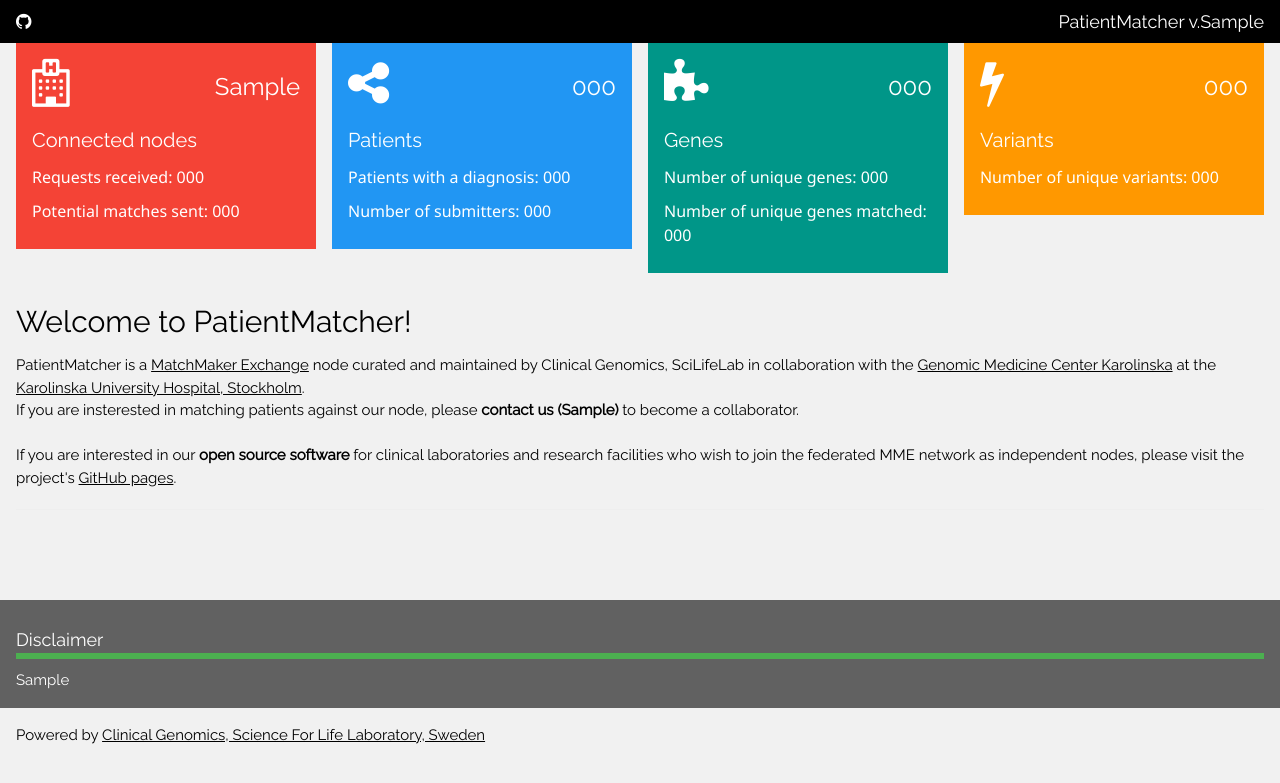
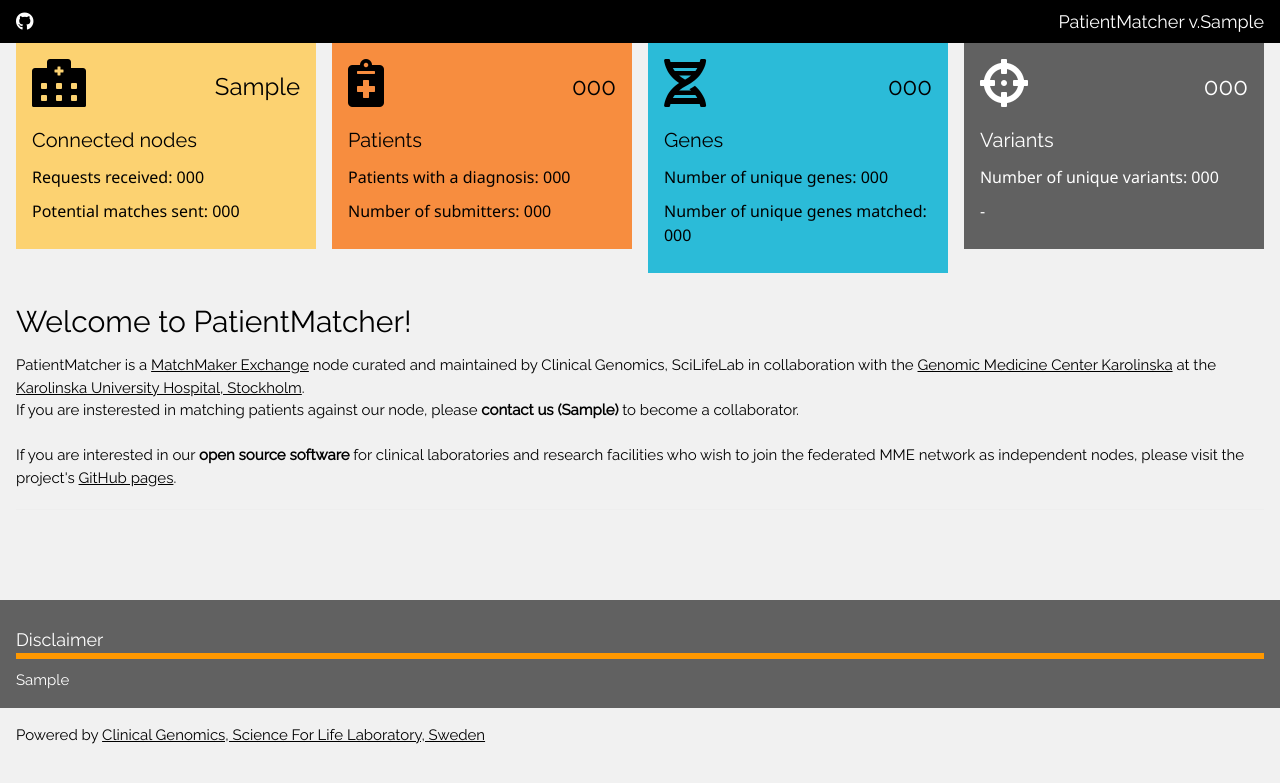
Before and after one commit to Clinical-Genomics/patientMatcher, a Python web app: template patientMatcher/server/templates/index.html in a window 1280 px wide. Shown: the top 783 px of the page. Run offline with Jinja, Linux system fonts and the light colour scheme; the template is opened without the code that fills it: most values are stand-ins (such as "Sample title", 1, 10 or a date in 2020); some libraries are stand-ins or nearby versions.

Commit message:
Changed colors and upgraded icons of landing page (#274)
* Changed colors of landing page

* Fix github incon

```diff
--- a/patientMatcher/server/templates/index.html
+++ b/patientMatcher/server/templates/index.html
@@ -5,7 +5,7 @@
 <meta name="viewport" content="width=device-width, initial-scale=1">
 <link rel="stylesheet" href="https://www.w3schools.com/w3css/4/w3.css">
 <link rel="stylesheet" href="https://fonts.googleapis.com/css?family=Raleway">
-<link rel="stylesheet" href="https://cdnjs.cloudflare.com/ajax/libs/font-awesome/4.7.0/css/font-awesome.min.css">
+<link rel="stylesheet" href="https://pro.fontawesome.com/releases/v5.10.0/css/all.css" integrity="sha384-AYmEC3Yw5cVb3ZcuHtOA93w35dYTsvhLPVnYs9eStHfGJvOvKxVfELGroGkvsg+p" crossorigin="anonymous"/>
 <style>
 html,body,h1,h2,h3,h4,h5 {font-family: "Raleway", sans-serif}
 #footer {
@@ -19,8 +19,7 @@ html,body,h1,h2,h3,h4,h5 {font-family: "Raleway", sans-serif}
 
 <!-- Top container -->
 <div class="w3-bar w3-top w3-black w3-large" style="z-index:4">
-  <button class="w3-bar-item w3-button w3-hide-large w3-hover-none w3-hover-text-light-grey" onclick="w3_open();"><i class="fa fa-bars"></i> &nbsp;Menu</button>
-  <span class="w3-bar-item w3-left"><a href="https://github.com/Clinical-Genomics/patientMatcher" target="_blank" class="fa fa-github" style="text-decoration: none;"></a></span>
+  <span class="w3-bar-item w3-left"><a href="https://github.com/Clinical-Genomics/patientMatcher" target="_blank" class="fab fa-github" style="text-decoration: none;"></a></span>
   <span class="w3-bar-item w3-right">PatientMatcher v.{{software_version}}</span>
 </div>
 
@@ -29,8 +28,8 @@ html,body,h1,h2,h3,h4,h5 {font-family: "Raleway", sans-serif}
 
   <div class="w3-row-padding w3-margin-bottom">
     <div class="w3-quarter">
-      <div class="w3-container w3-red w3-padding-16">
-        <div class="w3-left"><i class="fa fa-hospital-o w3-xxxlarge"></i></div>
+      <div class="w3-container w3-padding-16" style="background-color:#FCD271;">
+        <div class="w3-left"><i class="fas fa-hospital-alt w3-xxxlarge"></i></div>
         <div class="w3-right">
           <h3>{{connected_nodes}}</h3>
         </div>
@@ -41,8 +40,8 @@ html,body,h1,h2,h3,h4,h5 {font-family: "Raleway", sans-serif}
       </div>
     </div>
     <div class="w3-quarter">
-      <div class="w3-container w3-blue w3-padding-16">
-        <div class="w3-left"><i class="fa fa-share-alt w3-xxxlarge"></i></div>
+      <div class="w3-container w3-padding-16" style="background-color:#F78D3F;">
+        <div class="w3-left"><i class="fas fa-notes-medical w3-xxxlarge"></i></div>
         <div class="w3-right">
           <h3>{{node_stats.numberOfCases}}</h3>
         </div>
@@ -53,8 +52,8 @@ html,body,h1,h2,h3,h4,h5 {font-family: "Raleway", sans-serif}
       </div>
     </div>
     <div class="w3-quarter">
-      <div class="w3-container w3-teal w3-padding-16">
-        <div class="w3-left"><i class="fa fa-puzzle-piece w3-xxxlarge"></i></div>
+      <div class="w3-container w3-padding-16" style="background-color:#2BBBD8;">
+        <div class="w3-left"><i class="fas fa-dna w3-xxxlarge"></i></div>
         <div class="w3-right">
           <h3>{{node_stats.numberOfGenes}}</h3>
         </div>
@@ -65,14 +64,15 @@ html,body,h1,h2,h3,h4,h5 {font-family: "Raleway", sans-serif}
       </div>
     </div>
     <div class="w3-quarter">
-      <div class="w3-container w3-orange w3-text-white w3-padding-16">
-        <div class="w3-left"><i class="fa fa-bolt w3-xxxlarge"></i></div>
+      <div class="w3-container w3-dark-grey w3-text-white w3-padding-16">
+        <div class="w3-left"><i class="fas fa-crosshairs w3-xxxlarge"></i></div>
         <div class="w3-right">
           <h3>{{node_stats.numberOfVariants}}</h3>
         </div>
         <div class="w3-clear"></div>
         <h4>Variants</h4>
         <h6>Number of unique variants: {{node_stats.numberOfUniqueVariants}}</h6>
+        <h6>-</h6>
       </div>
     </div>
   </div>
@@ -89,9 +89,9 @@ html,body,h1,h2,h3,h4,h5 {font-family: "Raleway", sans-serif}
 </div>
 
 <div id="footer">
-  <div class="w3-container w3-dark-grey w3-padding-16">
+  <div class="w3-container w3-dark-grey w3-text-white w3-padding-16">
     <div class="w3-row">
-      <h5 class="w3-bottombar w3-border-green">Disclaimer</h5>
+      <h5 class="w3-bottombar w3-border-orange">Disclaimer</h5>
       {{ node_disclaimer }}
     </div>
   </div>
```
Also changed, not shown: CHANGELOG.md.
